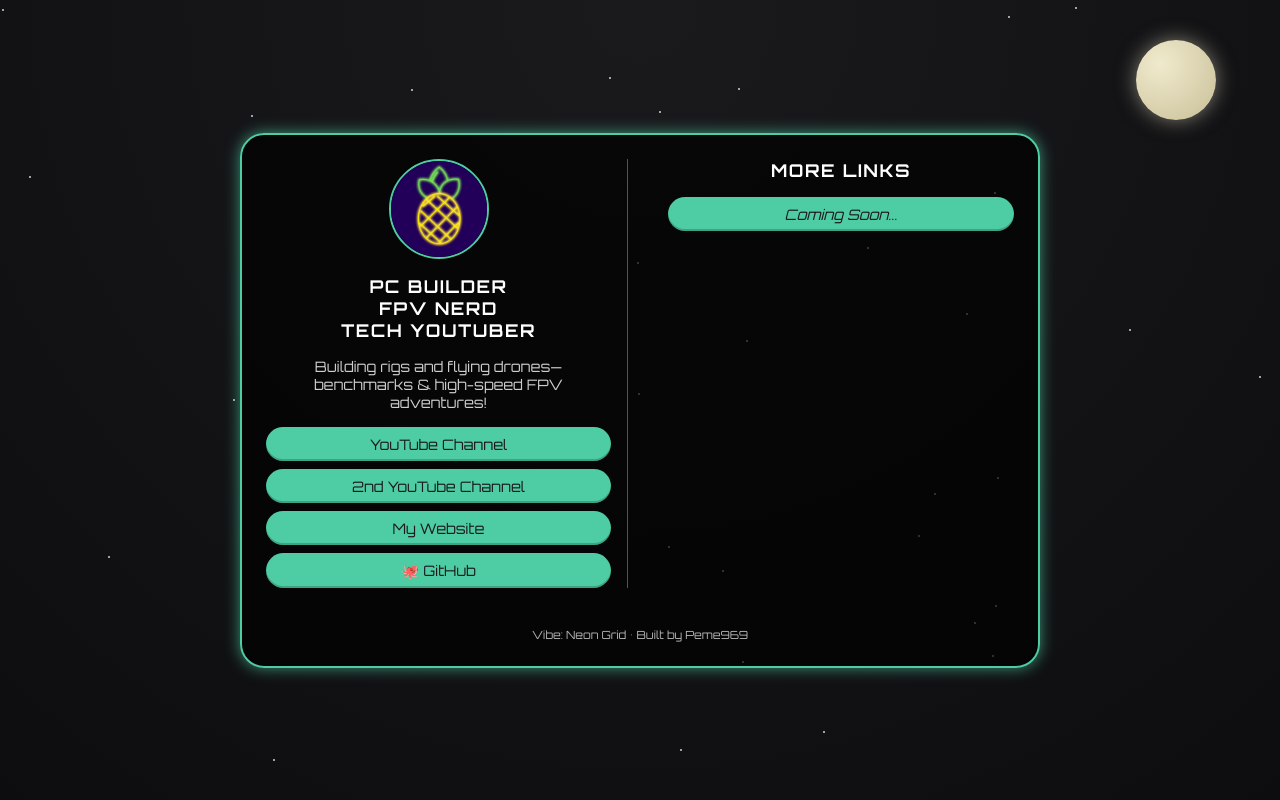
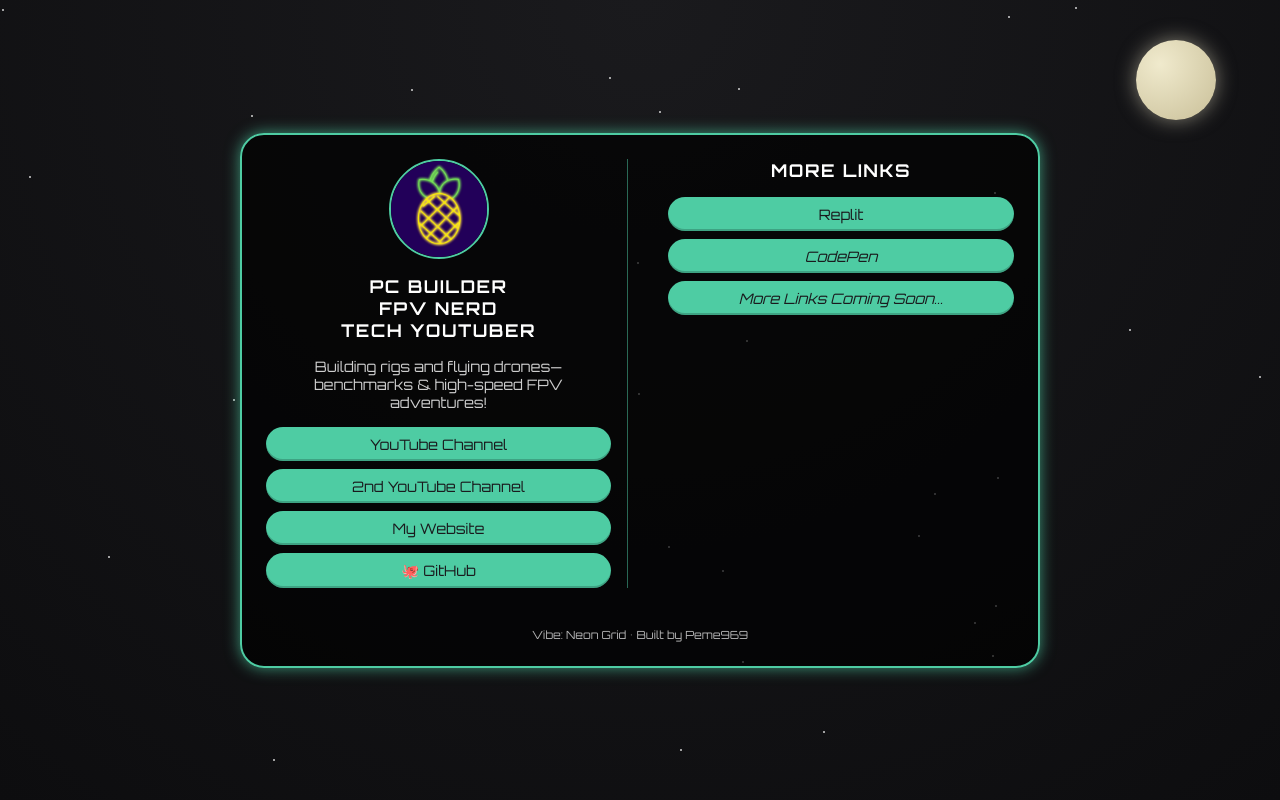
Before and after one commit to peme969/.fyi, a plain HTML site: page index.html in a window 1280 px wide. Drawn offline with Linux system fonts and the light colour scheme.

Commit message:
Update index.html

```diff
--- a/index.html
+++ b/index.html
@@ -324,8 +324,14 @@
             <div class="pane misc">
                 <h1>More Links</h1>
                 <div class="links">
-                    <a href="#" target="_blank" style="font-style: italic"
-                        >Coming Soon...</a
+                    <a href="https://replit.com/@muskbot" target="_blank"
+                        >Replit</a
+                    >
+                    <a href="https://codepen.io/muskbot" target="_blank" style="font-style: italic"
+                        >CodePen</a
+                    >
+                    <a href="#going-away-TURN-THE-LIGHTS-OFF" target="_blank" style="font-style: italic"
+                        >More Links Coming Soon...</a
                     >
                 </div>
             </div>
```
